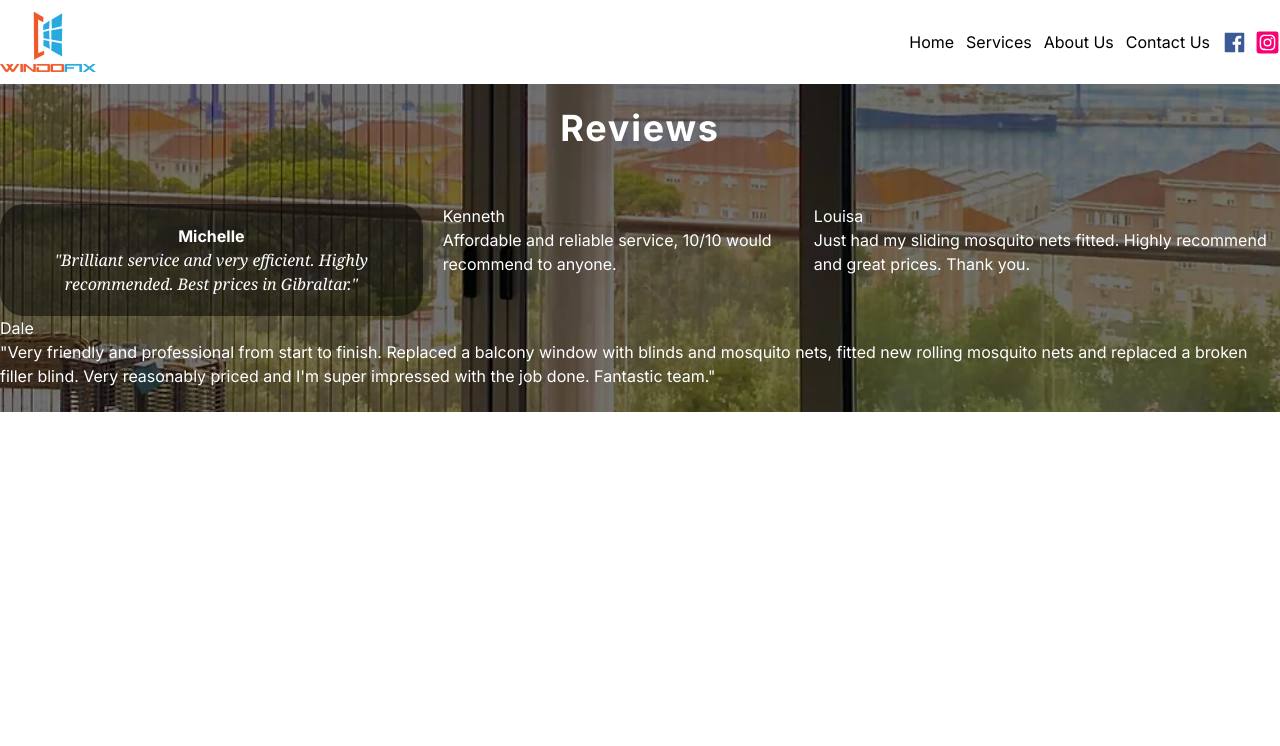
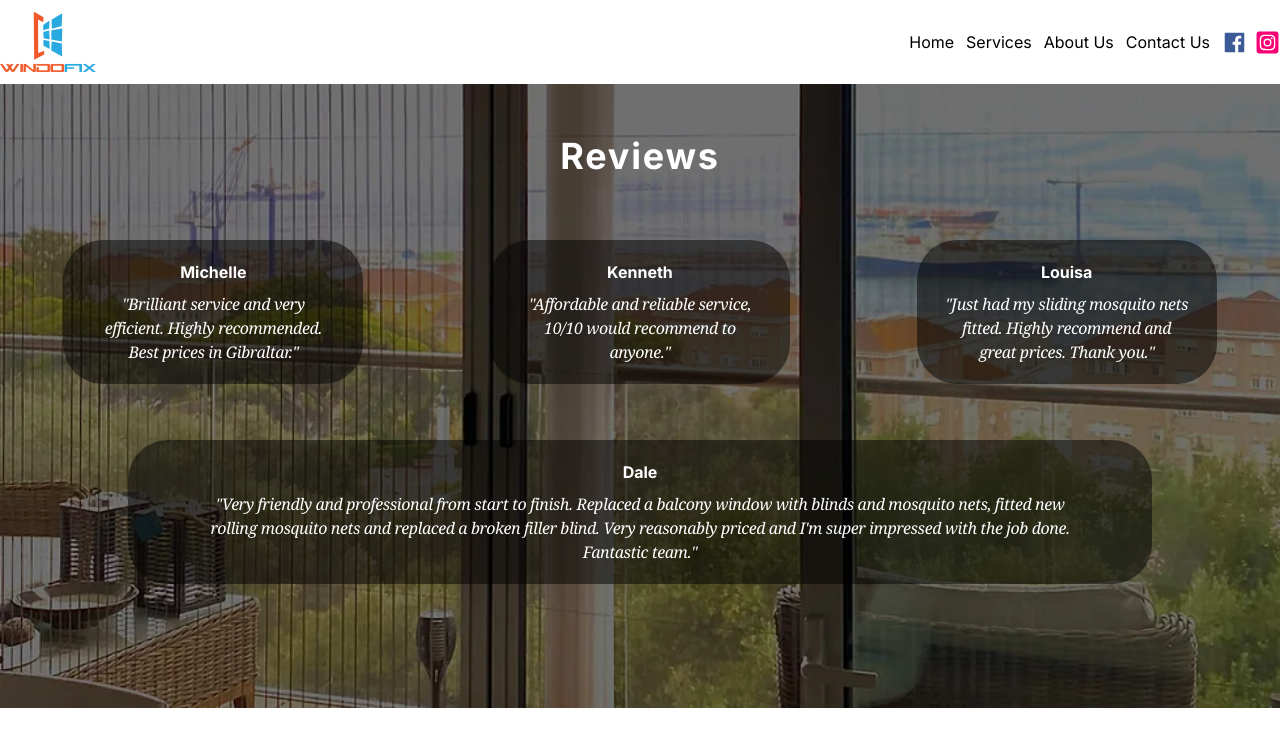
Before and after one commit to ElAndy94/windowfix, a Next.js app: page /components/reviews in a window 1280 px wide. Shown: the top 746 px of the page. Built offline with nearby package versions, Linux system fonts and the light colour scheme.

Commit message:
working on the reviews section

```diff
--- a/app/components/reviews/page.tsx
+++ b/app/components/reviews/page.tsx
@@ -1,37 +1,44 @@
 const ReviewsPage = () => {
   return (
     <section className="bg-[url('/assets/reviews1.webp')] bg-center bg-scroll bg-no-repeat bg-atta bg-cover py-6 text-white">
-      <h3 className="text-center font-bold text-4xl tracking-wider">Reviews</h3>
-      <div className="flex mt-14 gap-5">
-        <div className="bg-[rgb(0,0,0,50%)] text-center py-5 rounded-3xl">
-          <h4 className="font-bold">Michelle</h4>
-          <p className="italic font-serif">
+      <div className="container mx-auto">
+        <h3 className="text-center mt-7 font-bold text-4xl tracking-wider">
+          Reviews
+        </h3>
+        <div className="flex mt-16 justify-around">
+          <div className="bg-[rgb(0,0,0,50%)] w-[300px] text-center py-5 rounded-[40px]">
+            <h4 className="font-bold mb-2">Michelle</h4>
+            <p className="italic font-serif px-7 tracking-tight">
               {
                 '"Brilliant service and very efficient. Highly recommended. Best prices in Gibraltar."'
               }
             </p>
           </div>
-        <div>
-          <h4>Kenneth</h4>
-          <p>
-            Affordable and reliable service, 10/10 would recommend to anyone.
+          <div className="bg-[rgb(0,0,0,50%)] w-[300px] text-center py-5 rounded-[40px]">
+            <h4 className="font-bold mb-2">Kenneth</h4>
+            <p className="italic font-serif px-7 tracking-tight">
+              {
+                '"Affordable and reliable service, 10/10 would recommend to anyone."'
+              }
             </p>
           </div>
-        <div>
-          <h4>Louisa</h4>
-          <p>
-            Just had my sliding mosquito nets fitted. Highly recommend and great
-            prices. Thank you.
+          <div className="bg-[rgb(0,0,0,50%)] w-[300px] text-center py-5 rounded-[40px]">
+            <h4 className="font-bold mb-2">Louisa</h4>
+            <p className="italic font-serif px-7 tracking-tight">
+              {
+                '"Just had my sliding mosquito nets fitted. Highly recommend and great prices. Thank you."'
+              }
             </p>
           </div>
         </div>
-      <div>
-        <h4>Dale</h4>
-        <p>
+        <div className="mt-14 mb-[100px] mx-auto max-w-screen-lg text-center bg-[rgb(0,0,0,50%)] py-5 rounded-[40px]">
+          <h4 className="font-bold mb-2">Dale</h4>
+          <p className="italic px-16 tracking-tight font-serif">
             {
               '"Very friendly and professional from start to finish. Replaced a balcony window with blinds and mosquito nets, fitted new rolling mosquito nets and replaced a broken filler blind. Very reasonably priced and I\'m super impressed with the job done. Fantastic team."'
             }
           </p>
+        </div>
       </div>
     </section>
   );
```
Lines whose indentation alone changed are shown as unchanged.
